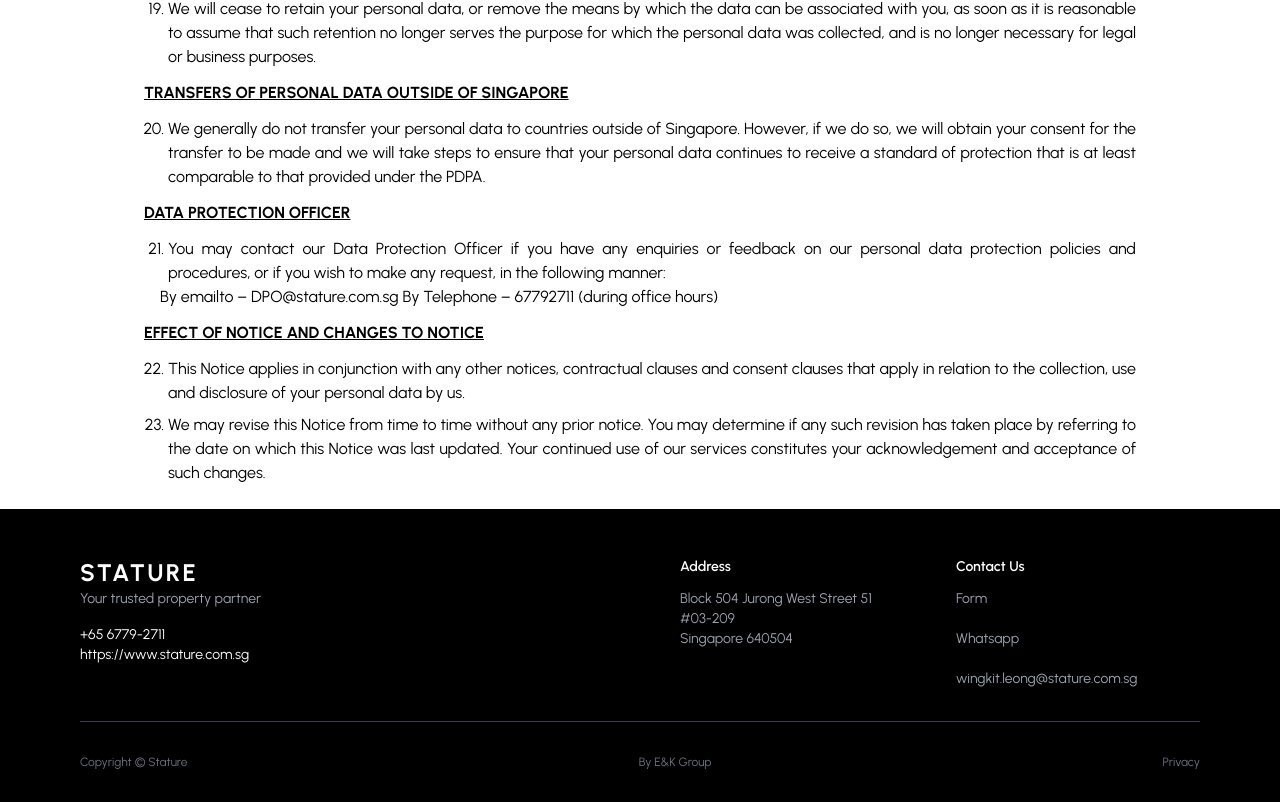
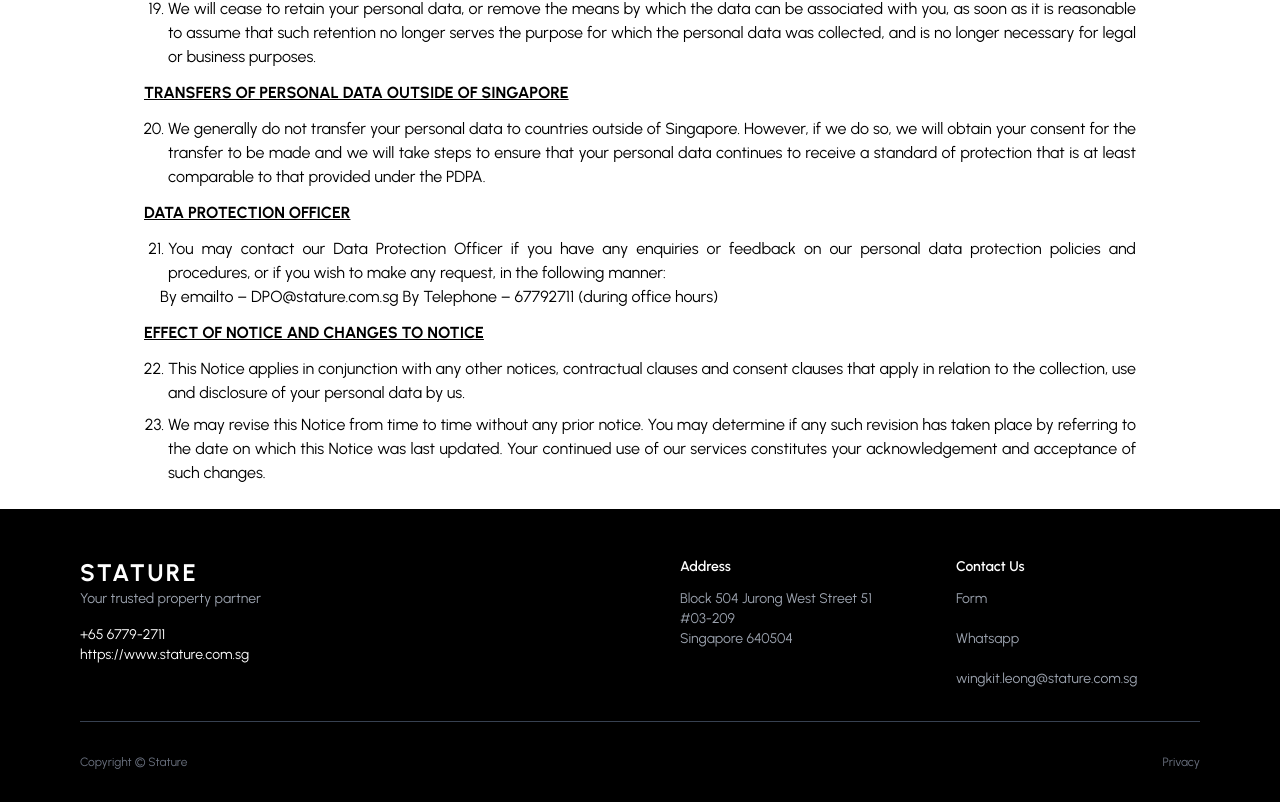
Before and after one commit to EchoKes/stature, a Nuxt app: page /data-protection in a window 1280 px wide. Shown: the part 2279-3081 px from the top of the page. Built offline with nearby package versions, Linux system fonts and the light colour scheme.

Commit message:
commented unncessary code

```diff
--- a/components/shared/Footer.vue
+++ b/components/shared/Footer.vue
@@ -49,7 +49,7 @@
     <!-- Bottom -->
     <div class="flex flex-col md:flex-row justify-between items-center text-gray-500 text-xs">
       <p>Copyright © Stature</p>
-      <p>By E&K Group</p>
+      <!-- <p>By E&K Group</p> -->
       <div class="flex space-x-6 mt-4 md:mt-0">
         <p><a href="/data-protection">Privacy</a></p>
       </div>
```
